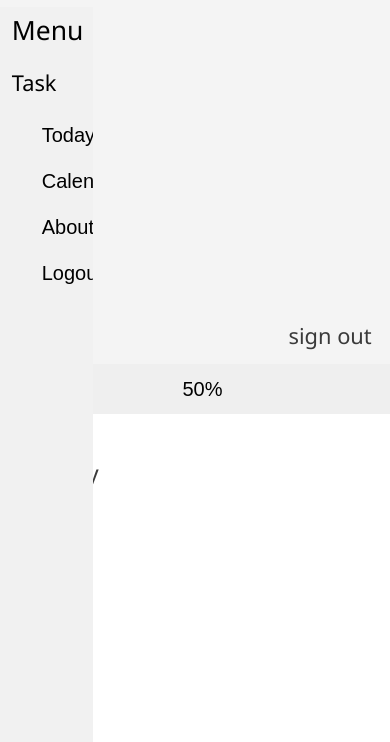
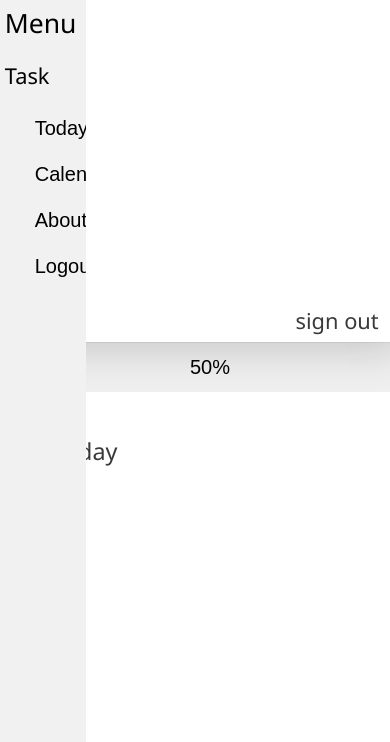
Before and after one commit to chalatphon/Echo, a Flask app: page /dashboard in a window 390 px wide. Shown: the top 742 px of the page. Run offline with Flask 3, Linux system fonts and the light colour scheme; a user stored in the database is signed in; some libraries are stand-ins or nearby versions; some web fonts are replaced.

Commit message:
update dashboard
change menu bar and create input page

```diff
--- a/app.py
+++ b/app.py
@@ -68,6 +68,10 @@ def logout():
 def calendar():
     return render_template("calendar.html")
 
+@app.route("/input")
+def input():
+    return render_template("input.html")
+
 
 if __name__ == "__main__":
     app.run(debug=True)
--- a/static/dash.css
+++ b/static/dash.css
@@ -10,6 +10,7 @@ body{
 }
 .box-relative{
     position: relative;
+    box-shadow: rgba(0, 0, 0, 0.16) 0px 10px 36px 0px, rgba(0, 0, 0, 0.06) 0px 0px 0px 1px;
 }
 .box-absolute{
     position: absolute;
@@ -20,12 +21,7 @@ body{
     border-style:solid ;
 }
 
-.box-solid{
-    background-color: rgb(244, 244, 244);
-    border-style: solid;
-    border-color:rgb(244, 244, 244) ;
-    border-width: 7px;
-}
+
 .bar{
     height: 50px;
     width:100%;
--- a/templates/dashboard.html
+++ b/templates/dashboard.html
@@ -15,7 +15,7 @@
 <body>
     <div class="container-fluid p-0">
         <div class="row box">
-            <div class="col-md-3 box-solid box-relative p-0 m-0">
+            <div class="col-md-3 box-relative p-0 m-0">
                 <div class="d-flex box-absolute">
                     <div class="w3-sidebar w3-light-grey w3-bar-block" style="width:25%">
                         <h1 class="w3-bar-item">Menu</h1>
@@ -40,12 +40,15 @@
                 </div>
             </div>
             <div class="continer-fluid col-md-9 p-0">
-                <div class="col-md-12 row">
+                <div class="col-md-12 row ms-1">
                     <div class="col-md-12 w-100 ms-1 p-0 ">
                         <button class="w-100 bar ms-1 btn-A">50%</button>
                     </div>
-                    <div class="col-md-8">
+                    <div class="col-md-8 ms-1">
                         <h2 class="ms-5 mt-5">Today</h2>
+                    </div>
+                    <div class="col-md-12">
+                        <a href="{{url_for('input')}}">hello</a>
                     </div>
                 </div>
             </div>
```
Also changed, not shown: templates/input.html (added, +18 -0 lines), templates/signin.html (+4 -4 lines), echo.db.
